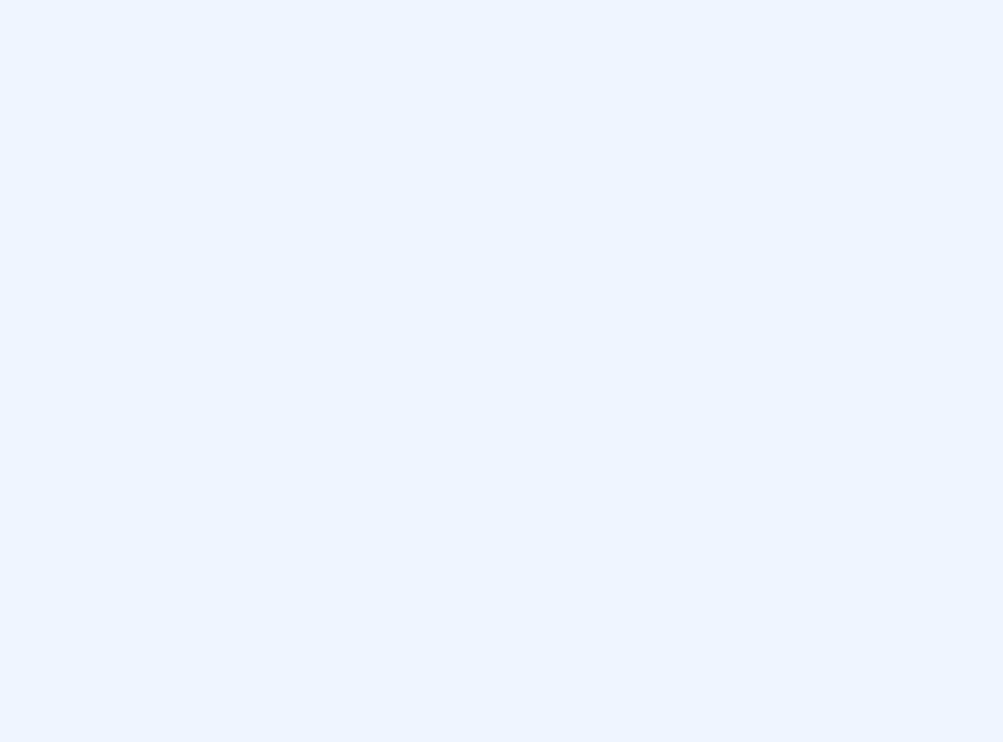
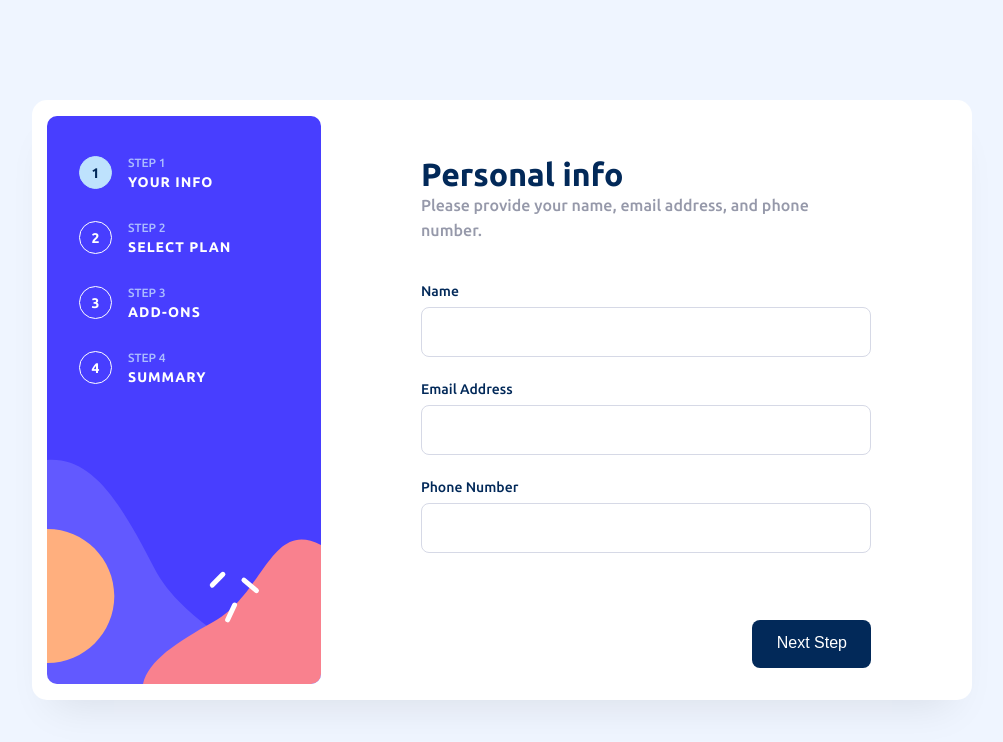
Before and after one commit to selly361/multi-step-form, a React (Create React App) app: page / in a window 1280 px wide. Shown: the top 742 px of the page, without its empty margins (138-1141 px from the left). Built offline with nearby package versions, Linux system fonts and the light colour scheme.

Commit message:
Update: return `Main` component

```diff
--- a/src/App.tsx
+++ b/src/App.tsx
@@ -1,8 +1,8 @@
-import React from 'react'
+import { Main } from 'Components'
 
 function App() {
 	return (
-		null
+		<Main />
 	)
 }
 
```
